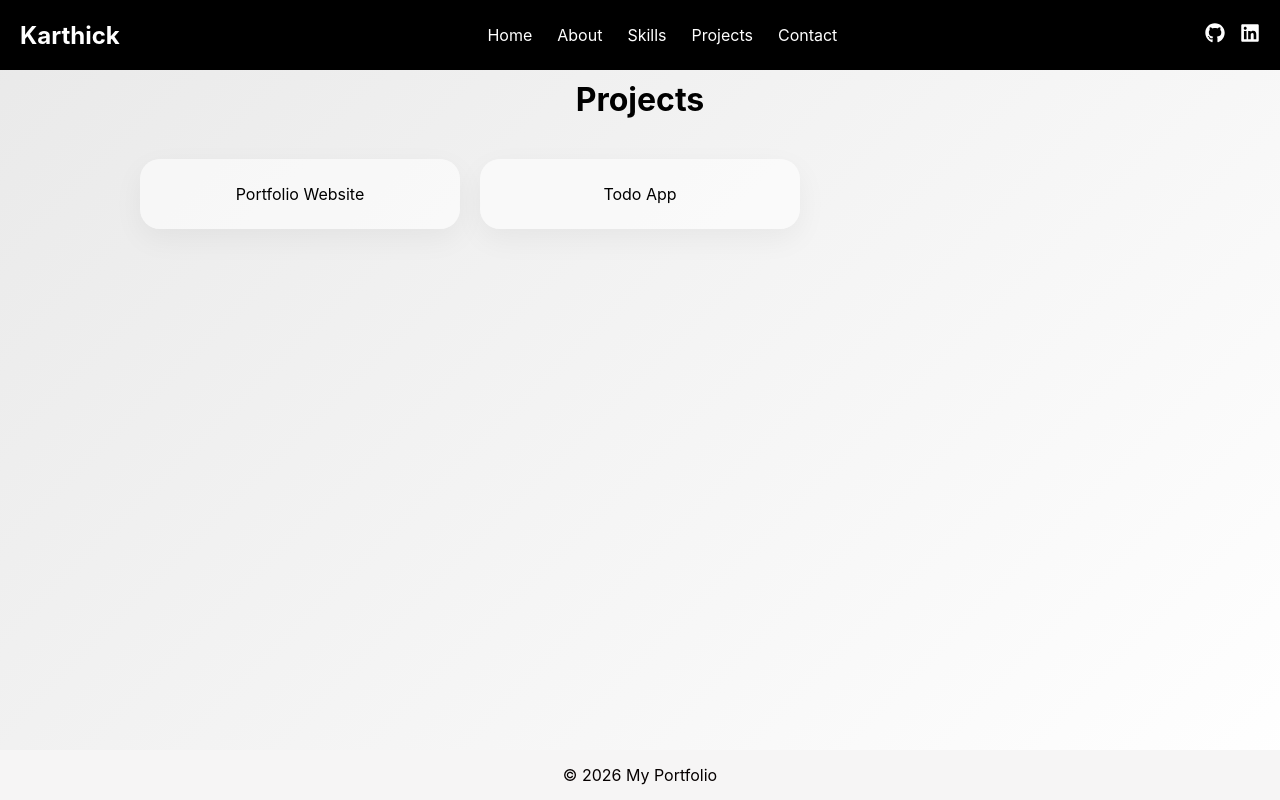
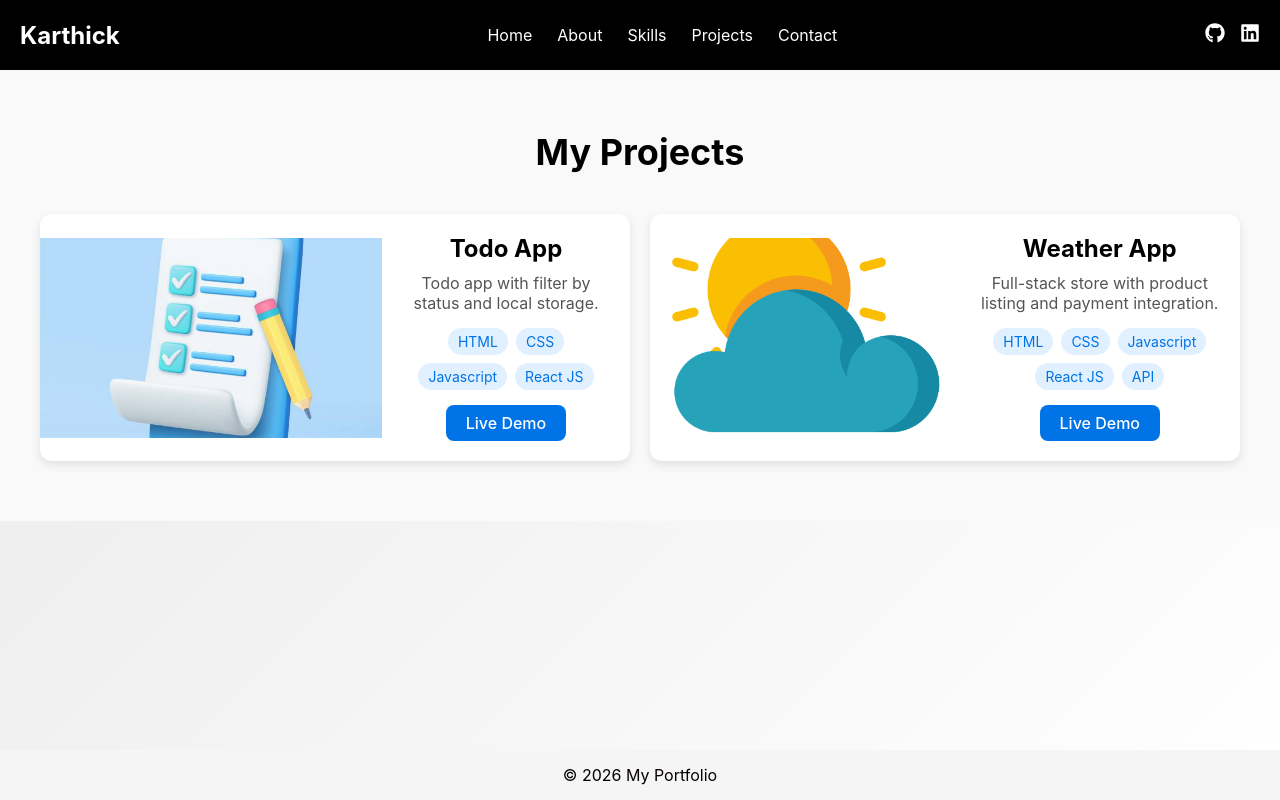
Before and after one commit to tkarthick085-dev/My-Portfolio-Website, a React (Vite) app: page /projects in a window 1280 px wide. Built offline with nearby package versions, Linux system fonts and the light colour scheme.

Commit message:
projects add

```diff
--- /dev/null
+++ b/Projects.css
@@ -0,0 +1,79 @@
+.projects-section {
+  padding: 60px 20px;
+  background-color: #f9f9f9;
+  text-align: center;
+}
+
+.projects-title {
+  font-size: 36px;
+  font-weight: bold;
+  margin-bottom: 40px;
+}
+
+.projects-grid {
+  display: grid;
+  gap: 20px;
+  grid-template-columns: repeat(auto-fit, minmax(280px, 1fr));
+  max-width: 1200px;
+  margin: 0 auto;
+}
+
+.project-card {
+  background-color: #fff;
+  border-radius: 12px;
+  box-shadow: 0 4px 10px rgba(0,0,0,0.1);
+  overflow: hidden;
+  transition: transform 0.3s, box-shadow 0.3s;
+}
+
+.project-card:hover {
+  transform: translateY(-5px);
+  box-shadow: 0 8px 20px rgba(0,0,0,0.15);
+}
+
+.project-image-container {
+  width: 100%;
+  height: 200px;
+  overflow: hidden;
+}
+
+.project-image {
+  width: 100%;
+  height: 100%;
+  object-fit: cover; /* Ensures image covers container without distortion */
+  transition: transform 0.3s;
+}
+
+.project-card:hover .project-image {
+  transform: scale(1.05);
+}
+
+.project-info {
+  padding: 20px;
+}
+
+.project-name {
+  font-size: 24px;
+  margin-bottom: 10px;
+}
+
+.project-description {
+  font-size: 16px;
+  color: #555;
+  margin-bottom: 15px;
+}
+
+.project-tech {
+  display: flex;
+  flex-wrap: wrap;
+  gap: 8px;
+  justify-content: center;
+}
+
+.tech-badge {
+  background-color: #e0f0ff;
+  color: #0073e6;
+  padding: 5px 10px;
+  border-radius: 20px;
+  font-size: 14px;
+}
--- /dev/null
+++ b/src/data/projects.js
@@ -0,0 +1,20 @@
+// src/data/projects.js
+export const projects = [
+  {
+
+    id: 1,
+    title: "Todo App",
+    description: "Todo app with filter by status and local storage.",
+    image: "/public/Todo.jpg",
+    techStack: ["HTML","CSS","Javascript","React JS"],
+    link: "https://todo-app-using-react-seven-xi.vercel.app/"
+  },
+  {
+    id: 2,
+    title: "Weather App",
+    description: "Full-stack store with product listing and payment integration.",
+    image: "/public/Weather.png",
+    techStack: ["HTML","CSS","Javascript","React JS","API"],
+    link: "https://your-ecommerce.vercel.app"
+  }
+];
--- a/src/index.css
+++ b/src/index.css
@@ -578,3 +578,98 @@ footer{
     display: block; /* show hamburger */
   }
 }
+.projects-section {
+  padding: 60px 20px;
+  background-color: #f9f9f9;
+  text-align: center;
+}
+
+.projects-title {
+  font-size: 36px;
+  font-weight: bold;
+  margin-bottom: 40px;
+}
+
+.projects-grid {
+  display: grid;
+  gap: 20px;
+  grid-template-columns: repeat(auto-fit, minmax(280px, 1fr));
+  max-width: 1200px;
+  margin: 0 auto;
+}
+
+.project-card {
+  background-color: #fff;
+  border-radius: 12px;
+  box-shadow: 0 4px 10px rgba(0,0,0,0.1);
+  overflow: hidden;
+  transition: transform 0.3s, box-shadow 0.3s;
+}
+
+.project-card:hover {
+  transform: translateY(-5px);
+  box-shadow: 0 8px 20px rgba(0,0,0,0.15);
+}
+
+.project-image-container {
+  width: 100%;
+  height: 200px;
+  overflow: hidden;
+}
+
+.project-image {
+  width: 100%;
+  height: 100%;
+  object-fit: cover;
+  transition: transform 0.3s;
+}
+
+.project-card:hover .project-image {
+  transform: scale(1.05);
+}
+
+.project-info {
+  padding: 20px;
+}
+
+.project-name {
+  font-size: 24px;
+  margin-bottom: 10px;
+}
+
+.project-description {
+  font-size: 16px;
+  color: #555;
+  margin-bottom: 15px;
+}
+
+.project-tech {
+  display: flex;
+  flex-wrap: wrap;
+  gap: 8px;
+  justify-content: center;
+  margin-bottom: 15px;
+}
+
+.tech-badge {
+  background-color: #e0f0ff;
+  color: #0073e6;
+  padding: 5px 10px;
+  border-radius: 20px;
+  font-size: 14px;
+}
+
+.project-button {
+  display: inline-block;
+  background-color: #0073e6;
+  color: #fff;
+  padding: 8px 20px;
+  border-radius: 8px;
+  text-decoration: none;
+  font-weight: 500;
+  transition: background-color 0.3s;
+}
+
+.project-button:hover {
+  background-color: #005bb5;
+}
--- a/src/pages/Projects.jsx
+++ b/src/pages/Projects.jsx
@@ -1,23 +1,41 @@
+import React from "react";
+import { projects } from "../data/projects";
+
+
 const Projects = () => {
   return (
-    <section className="projects" id="projects">
+    <section id="projects" className="projects-section">
+      <h2 className="projects-title">My Projects</h2>
+      <div className="projects-grid">
+        {projects.map((project) => (
+          <div key={project.id} className="project-card">
+            <div className="project-image-container">
+              <img src={project.image} alt={project.title} className="project-image" />
+            </div>
+            <div className="project-info">
+              <h3 className="project-name">{project.title}</h3>
+              <p className="project-description">{project.description}</p>
+              <div className="project-tech">
+                {project.techStack.map((tech, index) => (
+                  <span key={index} className="tech-badge">{tech}</span>
+                ))}
+              </div>
+              {project.link && (
+                <a
+                  href={project.link}
+                  target="_blank"
+                  rel="noopener noreferrer"
+                  className="project-button"
+                >
+                  Live Demo
+                </a>
+              )}
+            </div>
+          </div>
+        ))}
+      </div>
+    </section>
+  );
+};
 
-      <h2>Projects</h2>
-
-      <div className="cards">
-
-        <div className="card">
-          <p>Portfolio Website</p>
-        </div>
-
-        <div className="card">
-          <p>Todo App</p>
-        </div>
-
-      </div>
-
-    </section>
-  )
-}
-
-export default Projects
+export default Projects;
```
Also changed, not shown: public/Todo.jpg (added), public/Weather.png (added).
